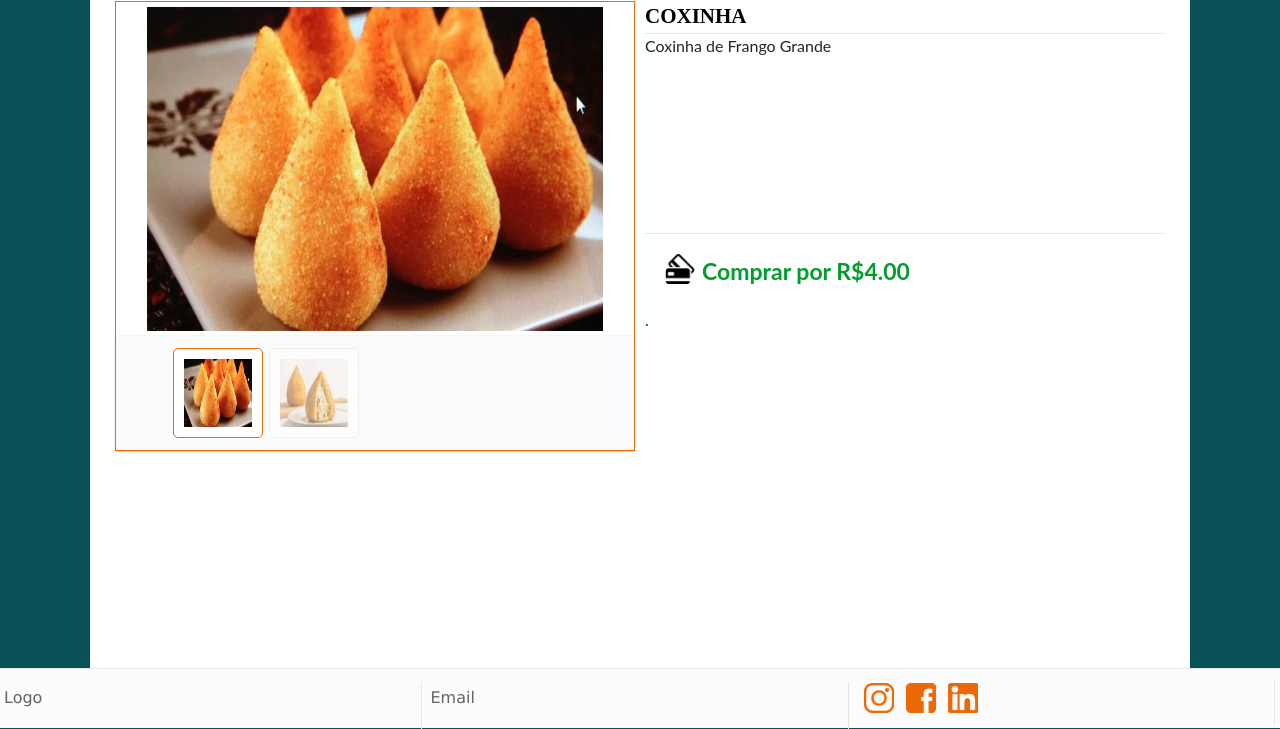
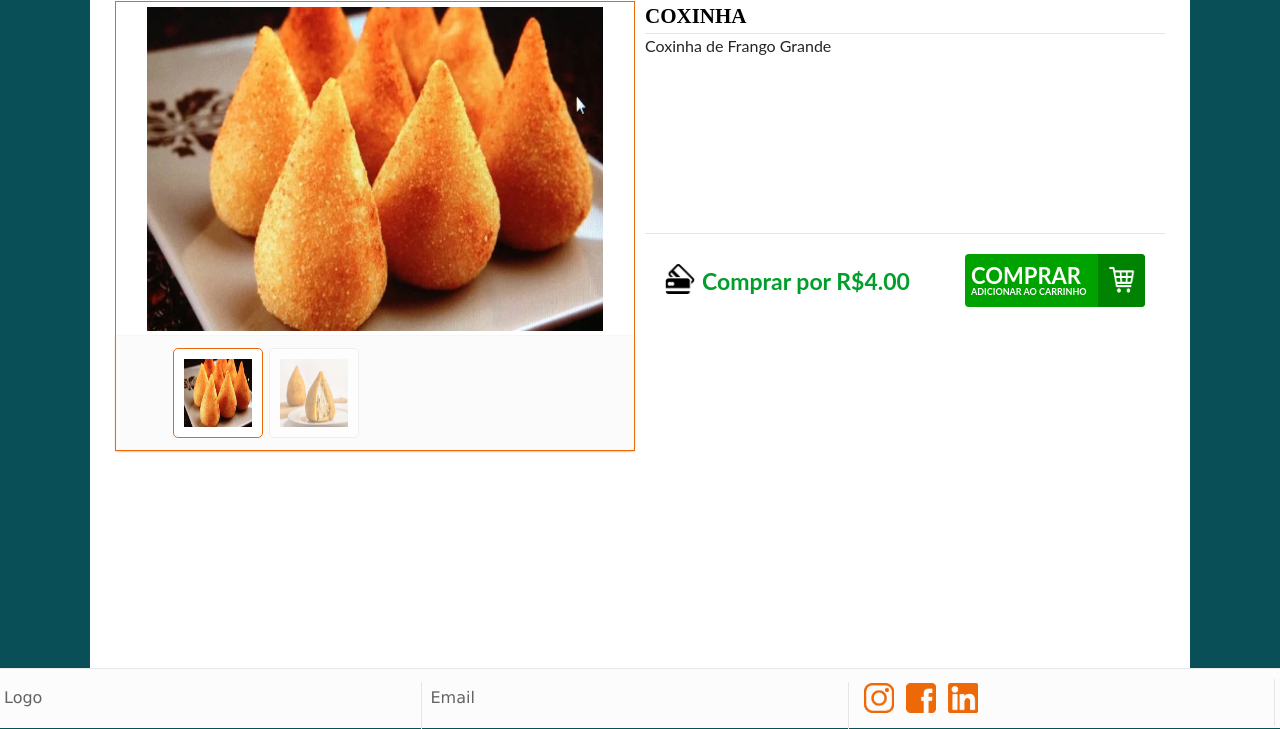
Before and after one commit to MathiasDias/paes_tania, a Django app: page /loja/produto/6 in a window 1280 px wide. Shown: the part 113-842 px from the top of the page. Run offline with Django 3.2, Linux system fonts and the light colour scheme; data comes from the database, SQL or seed files in the repository; both versions use the stored data as it was after the commit; some libraries are stand-ins or nearby versions.

Commit message:
Botao add carrinho e Indisponivel p/ itens

```diff
--- a/loja/static/styles.css
+++ b/loja/static/styles.css
@@ -538,6 +538,22 @@ li {
     cursor: pointer;
 }
 
+.indisponivel {
+    margin-top: 12px;
+    height: 38px;
+    border-radius: 4px;
+    font-size: 22px;
+    color: white;
+    background-color: grey;
+    font-family: Swis721_B;
+    display: flex;
+    align-items: center;
+    text-align: center;
+    position: relative;
+    overflow: hidden;
+    text-decoration: none;
+}
+
 #before {
     position: absolute;
     left: 0;
@@ -663,6 +679,10 @@ li {
     font-weight: 700;
     font-family: lato,sans-serif;
     padding: 20px;
+    padding-top: 30px;
+    position: relative;
+    flex: inherit;
+    display: inline-block;
 }
 
 .cartao {
@@ -672,3 +692,70 @@ li {
     display: inline-block;
     float: left;
 }
+
+.botao-produto {
+    position: relative;
+    display: block;
+    flex: inherit;
+    float: right;
+    padding: 20px;
+}
+
+.botao-compra {
+    background-color: #00a200;
+    color: white;
+    float: right;
+    width: 180px;
+    height: 53px;
+    position: relative;
+    font-size: 22px;
+    text-transform: uppercase;
+    font-weight: 700;
+    border: none;
+    text-align: left;
+    cursor: pointer;
+    border-radius: 4px;
+    line-height: 1;
+}
+
+.span {
+    width: 100%;
+    float: left;
+    font-size: 9px;
+}
+
+.car {
+    position: absolute;
+    right: 0;
+    bottom: 0;
+    width: 26%;
+    display: flex;
+    height: 100%;
+    border-bottom-right-radius: 4px;
+    border-top-right-radius: 4px;
+    background: #008300;
+    -webkit-box-align:center;
+    align-items: center;
+    -webkit-box-pack: center;
+    justify-content: center;
+}
+
+.compras_2 {
+    width: 28px;
+    height: 30px;
+}
+
+.indisponivel_2 {
+    height: 38px;
+    border-radius: 4px;
+    font-size: 22px;
+    color: white;
+    background-color: grey;
+    font-family: Swis721_B;
+    display: flex;
+    align-items: center;
+    position: relative;
+    overflow: hidden;
+    text-decoration: none;
+    padding: 4px;
+}
--- a/loja/templates/loja/loja.html
+++ b/loja/templates/loja/loja.html
@@ -48,6 +48,7 @@
                                     <h2 class="produto_titulo"><a class="redir_item" href="{% url 'produto' produto.id %}">{{produto.Nome}}</a></h2>
                                     <h3 class="produto_desc">{{produto.Descrição}}</h3>
                                     <div class="produto_preço">R${{produto.Preço}}</div>
+                                {% if produto.Disponivel == "Sim" %}
                                     <a href="{% url 'produto' produto.id %}" class="comprar">
                                         <span id="before">
                                             <img src="{% static '/images/shop-branco.png' %}" alt="Carrinho" class="compras">
@@ -56,6 +57,9 @@
                                             COMPRAR
                                         </span>
                                     </a>
+                                {% else %}
+                                <span class="indisponivel">INDISPONÍVEL</span>
+                                {% endif %}
                                 </div>
                             </div>
                         </li>
--- a/loja/templates/loja/produto.html
+++ b/loja/templates/loja/produto.html
@@ -26,7 +26,11 @@
             Comprar por R${{ produto.Preço }}
         </div>
         <div class="botao-produto">
-            .
+        {% if produto.Disponivel == "Sim" %}
+            <button type="button" title="Adicionar ao carrinho" class="botao-compra">COMPRAR<span class="span">Adicionar ao carrinho</span><span class="car"><img src="{% static '/images/shop-branco.png' %}" class="compras_2" /></span></button>
+        {% else %}
+            <span class="indisponivel_2">INDISPONÍVEL</span>
+        {% endif %}
         </div>
     </div>
     <div class="bloco-foto">
```
Also changed, not shown: db.sqlite3.
